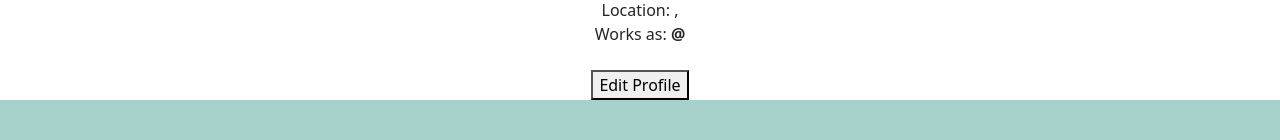
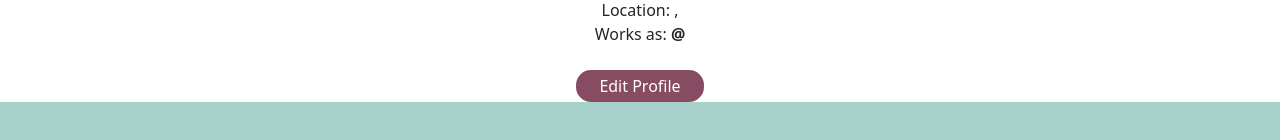
Before and after one commit to charitra1022/MentMeet, a React (Create React App) app in the folder frontend/: page /dashboard-mentor in a window 1280 px wide. Shown: the part 410-550 px from the top of the page. Built offline with nearby package versions, Linux system fonts and the light colour scheme; no server answers; sample sign-in values are in the browser's storage.

Commit message:
styled edit profile button

```diff
--- a/frontend/src/Components/MenteeSide/Dashboard.js
+++ b/frontend/src/Components/MenteeSide/Dashboard.js
@@ -117,7 +117,7 @@ export default function Dashboard() {
                   getStarComponent(userData.rating)}
               </span> */}
               <br />
-              <button onClick={handleEditButton}>Edit</button>
+              <button className="editbtn" onClick={handleEditButton}>Edit Profile</button>
             </div>
           </div>
         </div>
--- a/frontend/src/Components/MenteeSide/styles/Dashboard.css
+++ b/frontend/src/Components/MenteeSide/styles/Dashboard.css
@@ -1,31 +1,44 @@
-.ProfileimgContainer{
+.editbtn {
+  color: white;
+  background-color: #874c62;
+  border-radius: 8px;
+  border-radius: 15px;
+  border: none;
+  height: 2rem;
+  width: 8rem;
+}
+.editbtn:hover {
+  background-color: #c98474;
+}
+
+.ProfileimgContainer {
   margin-top: 1rem;
   background-repeat: no-repeat;
-    background-image: url('../images/back.png');
+  background-image: url("../images/back.png");
   border-radius: 1rem;
   height: 13rem;
 }
 
-.profileimg{
-    margin-top: -.8rem;
+.profileimg {
+  margin-top: -0.8rem;
   width: 15rem;
   border: 1rem solid white;
   border-radius: 8rem;
   box-shadow: 0 1rem 1rem rgb(103, 102, 102);
 }
 
-.DetailContainer{
+.DetailContainer {
   margin-top: 1rem;
   height: max-content;
   border-radius: 1rem;
 }
-.heading{
+.heading {
   margin-top: 3.5rem;
 }
-.badgebox{
+.badgebox {
   margin-top: 1rem;
   margin-bottom: 1rem;
 }
-.footer{
+.footer {
   margin-top: 1rem;
 }
--- a/frontend/src/Components/MentorSide/styles/Dashboard.css
+++ b/frontend/src/Components/MentorSide/styles/Dashboard.css
@@ -1,31 +1,44 @@
-.ProfileimgContainer{
+.editbtn {
+  color: white;
+  background-color: #874c62;
+  border-radius: 8px;
+  border-radius: 15px;
+  border: none;
+  height: 2rem;
+  width: 8rem;
+}
+.editbtn:hover {
+  background-color: #c98474;
+}
+
+.ProfileimgContainer {
   margin-top: 1rem;
   background-repeat: no-repeat;
-    background-image: url('../images/back.png');
+  background-image: url("../images/back.png");
   border-radius: 1rem;
   height: 13rem;
 }
 
-.profileimg{
-    margin-top: -.8rem;
+.profileimg {
+  margin-top: -0.8rem;
   width: 15rem;
   border: 1rem solid white;
   border-radius: 8rem;
   box-shadow: 0 1rem 1rem rgb(103, 102, 102);
 }
 
-.DetailContainer{
+.DetailContainer {
   margin-top: 1rem;
   height: max-content;
   border-radius: 1rem;
 }
-.heading{
+.heading {
   margin-top: 3.5rem;
 }
-.badgebox{
+.badgebox {
   margin-top: 1rem;
   margin-bottom: 1rem;
 }
-.footer{
+.footer {
   margin-top: 1rem;
 }
```
Lines whose indentation alone changed are shown as unchanged.
